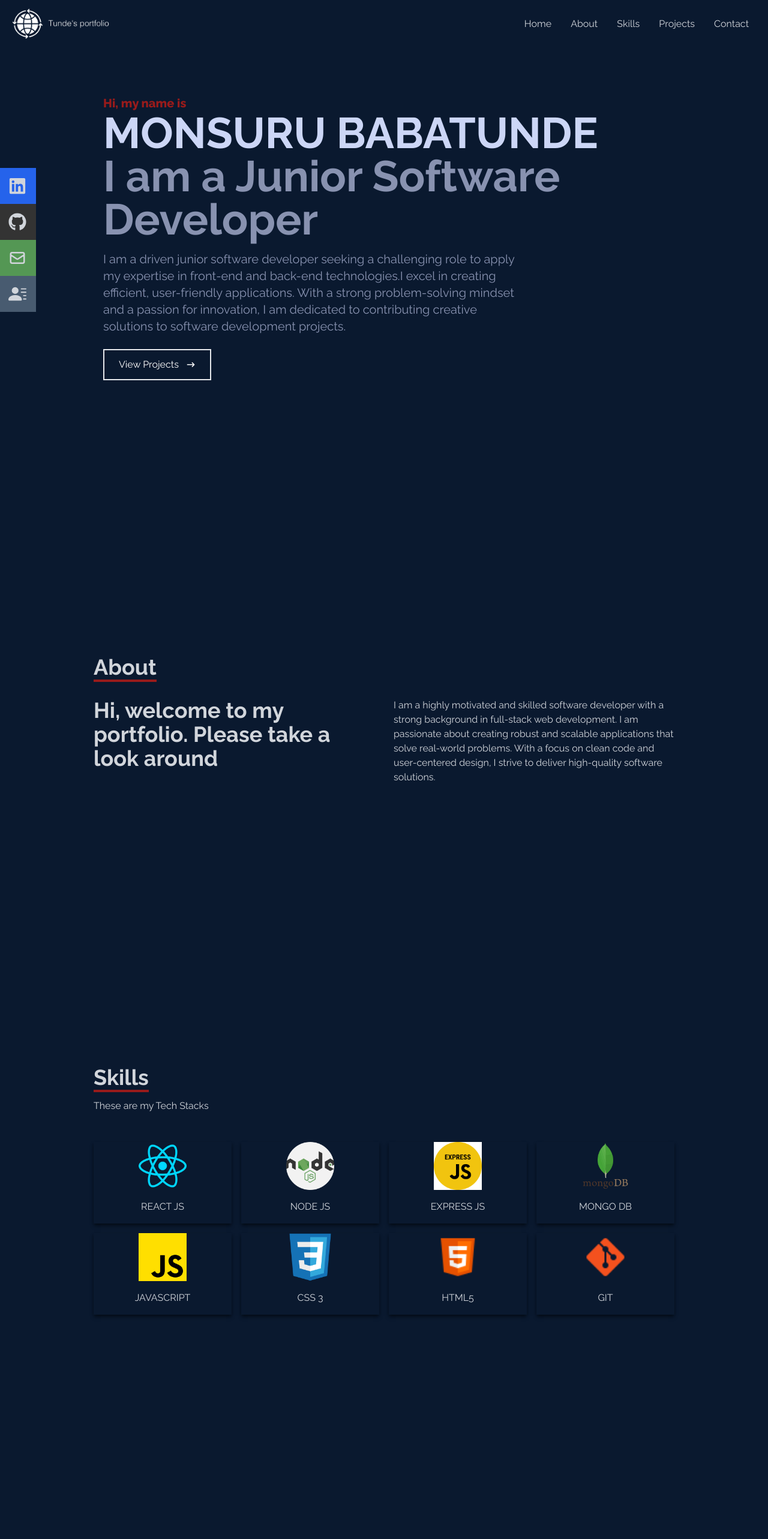
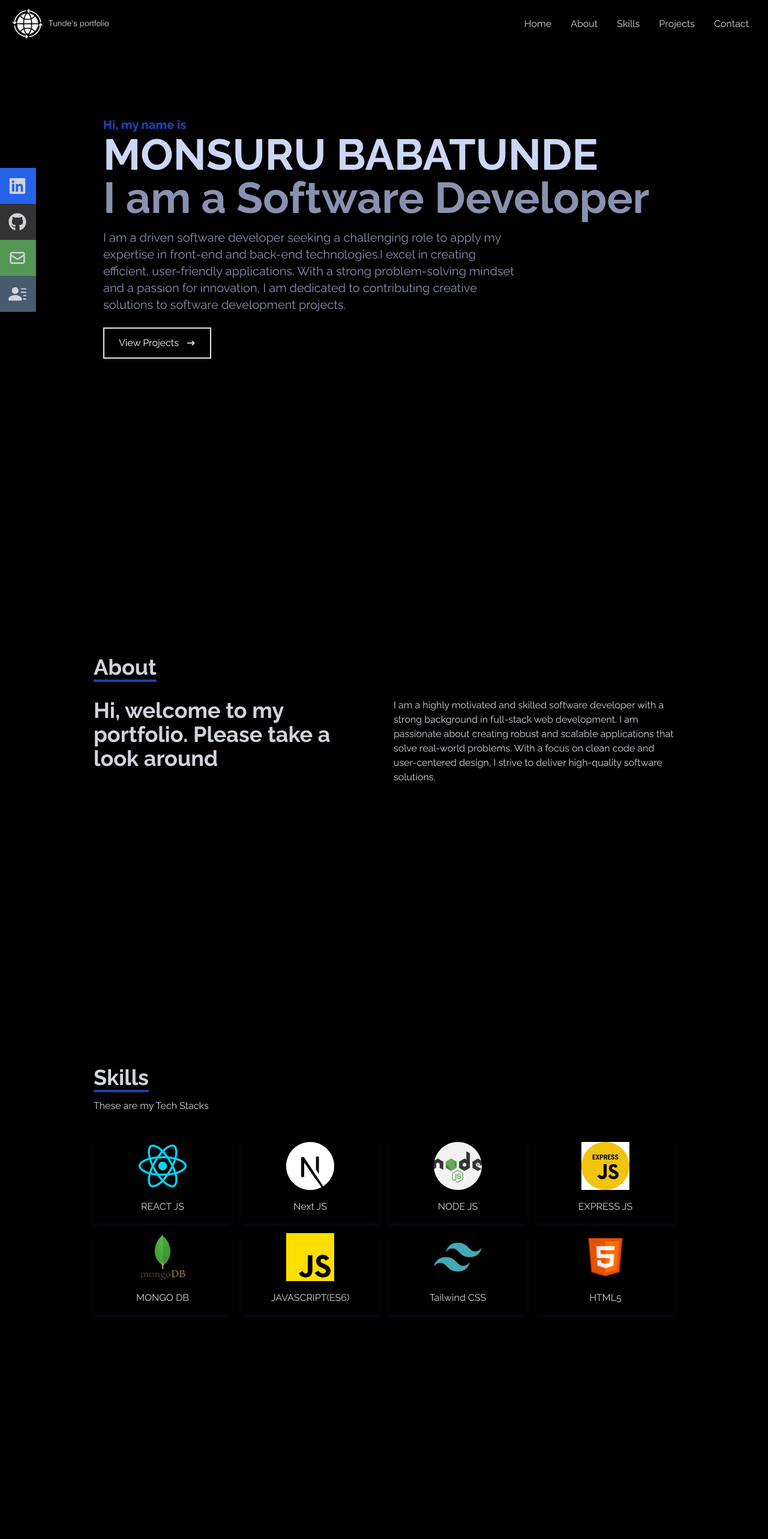
Before and after one commit to Hayteah/portfolio-react-app, a React (Vite) app: page / in a window 1280 px wide. Shown: the top 2566 px of the page at 60% size. Built offline with nearby package versions, Linux system fonts and the light colour scheme.

Commit message:
change background color and resume link

```diff
--- a/src/components/About.jsx
+++ b/src/components/About.jsx
@@ -2,11 +2,11 @@ import React from "react";
 
 const About = () => {
   return (
-    <div name="about" className="w-full h-screen  bg-[#0a192f] text-gray-300">
+    <div name="about" className="w-full h-screen  bg-black text-gray-300">
       <div className="flex flex-col justify-center items-center w-full h-full">
         <div className="max-w-[1000px] w-full grid grid-cols-2 gap-8">
           <div className="sm:text-left pb-8 pl-4">
-            <p className="text-4xl font-bold inline border-b-4 border-red-800">
+            <p className="text-4xl font-bold inline border-b-4 border-blue-800">
               About
             </p>
           </div>
--- a/src/components/Contact.jsx
+++ b/src/components/Contact.jsx
@@ -4,7 +4,7 @@ const contact = () => {
   return (
     <div
       name="contact"
-      className="w-full md:h-screen text-gray-300 bg-[#0a192f] p-4"
+      className="w-full md:h-screen text-gray-300 bg-black p-4"
     >
       <div className="max-w-[1000px] mx-auto p-4 flex flex-col justify-center w-full h-full">
         <form
@@ -13,7 +13,7 @@ const contact = () => {
           className="flex flex-col max-w-[600px] w-full"
         >
           <div className="pb-8">
-            <p className="text-4xl font-bold inline border-b-4 border-red-800 text-gray-300">
+            <p className="text-4xl font-bold inline border-b-4 border-blue-800 text-gray-300">
               Contact
             </p>
             <p className="text-gray-300 py-4">
@@ -21,24 +21,27 @@ const contact = () => {
             </p>
           </div>
           <input
+            required
             className=" p-2 bg-[#ccd6f6] text-black"
             type="text"
             placeholder="Name"
             name="name"
           />
           <input
+            required
             className="my-4 p-2 bg-[#ccd6f6]  text-black"
             type="email"
             placeholder="Email"
             name="email"
           />
           <textarea
+            required
             className="bg-[#ccd6f6] p-2  text-black"
             name="message"
             placeholder="Message"
             rows="10"
           ></textarea>
-          <button className="text-white border-2 hover:bg-red-800 hover:border-red-800 px-4 py-3 my-8 mx-auto flex items-center">
+          <button className="text-white border-2 hover:bg-red-blue hover:border-blue-800 px-4 py-3 my-8 mx-auto flex items-center">
             Let's Connect
           </button>
         </form>
--- a/src/components/Home.jsx
+++ b/src/components/Home.jsx
@@ -4,24 +4,24 @@ import { Link } from "react-scroll";
 
 const Home = () => {
   return (
-    <div name="home" className="w-full h-screen bg-[#0a192f]">
+    <div name="home" className="w-full h-screen bg-black">
       <div className="max-w-[1000px] mx-auto px-8 flex flex-col justify-center h-full">
-        <p className="text-red-800 font-800 text-xl">Hi, my name is</p>
+        <p className="text-blue-800 font-800 text-xl">Hi, my name is</p>
         <h1 className="text-4xl sm:text-7xl font-bold text-[#ccd6f6]">
           MONSURU BABATUNDE
         </h1>
         <h2 className="text-4xl sm:text-7xl font-bold text-[#8892b0]">
-          I am a Junior Software Developer
+          I am a  Software Developer
         </h2>
         <p className=" text-[#8892b0] py-4 max-w-[700px] text-xl">
-          I am a driven junior software developer seeking a challenging role to
+          I am a driven software developer seeking a challenging role to
           apply my expertise in front-end and back-end technologies.I excel in
           creating efficient, user-friendly applications. With a strong
           problem-solving mindset and a passion for innovation, I am dedicated
           to contributing creative solutions to software development projects.
         </p>
         <div>
-          <button className="text-white group border-2 px-6 py-3 my-2 flex items-center hover:bg-red-800 hover:border-red-800">
+          <button className="text-white group border-2 px-6 py-3 my-2 flex items-center hover:bg-blue-800 hover:border-blue-800">
             <Link to="projects" smooth={true} duration={500}>
               View Projects
             </Link>
--- a/src/components/NavBar.jsx
+++ b/src/components/NavBar.jsx
@@ -9,7 +9,7 @@ const NavBar = () => {
   const [nav, setNav] = useState(false);
   const handleClick = () => setNav(!nav);
   return (
-    <div className="fixed w-full h-20 flex justify-between items-center px-4 bg-[#0a192f] text-gray-300">
+    <div className="fixed w-full h-20 flex justify-between items-center px-4 bg-black text-gray-300">
       <div>
         <img src={Logo} alt="" style={{ width: "170px" }} />
       </div>
@@ -116,7 +116,7 @@ const NavBar = () => {
             <a
               className="flex justify-between items-center w-full text-gray-300"
               target="_blank"
-              href="https://drive.google.com/file/d/1BEPG4Z75n9zv6UdhsO_xbXBq_4jiS7E4/view?usp=drive_link"
+              href="https://drive.google.com/file/d/15tEQagMW9Jx44dNNLiAWzHBuo1TAF89x/view?usp=sharing"
             >
               Resume <BsFillPersonLinesFill size={30} />
             </a>
--- a/src/components/Projects.jsx
+++ b/src/components/Projects.jsx
@@ -7,11 +7,11 @@ const Projects = () => {
   return (
     <div
       name="projects"
-      className="w-full md:h-screen text-gray-300 bg-[#0a192f]"
+      className="w-full md:h-screen text-gray-300 bg-black"
     >
       <div className="max-w-[1000px] mx-auto p-4 flex flex-col justify-center w-full h-full">
         <div className="pb-8">
-          <p className="text-4xl font-bold inline border-b-4 text-gray-300 border-red-800">
+          <p className="text-4xl font-bold inline border-b-4 text-gray-300 border-blue-800">
             Projects
           </p>
           <p className="py-6">Here are lists of my projects</p>
--- a/src/components/Skills.jsx
+++ b/src/components/Skills.jsx
@@ -4,16 +4,16 @@ import reactImg from '../assets/react.png'
 import nodeJSImg from '../assets/nodejs.png'
 import HTMLImg from "../assets/html5.png";
 import expressJS from '../assets/express-js.png'
-import Css3 from '../assets/css3.png'
-import git from '../assets/icons8-git-48.png'
 import javaScript from '../assets/js.png'
+import nextJs from '../assets/nextjs_logo.png'
+import Tailwind from '../assets/tailwind.png'
 
 const Skills = () => {
   return (
-    <div name="skills" className="w-full h-screen bg-[#0a192f] text-gray-300">
+    <div name="skills" className="w-full h-screen bg-black text-gray-300">
       <div className="max-w-[1000px] mx-auto p-4 flex flex-col justify-center w-full h-full">
         <div>
-          <p className="text-4xl font-bold inline border-b-4 border-red-800">
+          <p className="text-4xl font-bold inline border-b-4 border-blue-800">
             Skills
           </p>
           <p className="py-4">These are my Tech Stacks</p>
@@ -23,6 +23,10 @@ const Skills = () => {
           <div className="shadow-md shadow-[#040c16] hover:scale-110 duration-500">
             <img className="w-20 mx-auto" src={reactImg} alt="reactJS icon" />
             <p className="my-4">REACT JS</p>
+          </div>
+          <div className="shadow-md shadow-[#040c16] hover:scale-110 duration-500">
+            <img className="w-20 mx-auto" src={nextJs} alt="GIT icon" />
+            <p className="my-4">Next JS</p>
           </div>
           <div className="shadow-md shadow-[#040c16] hover:scale-110 duration-500">
             <img className="w-20 mx-auto" src={nodeJSImg} alt="nodeJs icon" />
@@ -38,20 +42,17 @@ const Skills = () => {
           </div>
           <div className="shadow-md shadow-[#040c16] hover:scale-110 duration-500">
             <img className="w-20 mx-auto" src={javaScript} alt="JS icon" />
-            <p className="my-4">JAVASCRIPT</p>
+            <p className="my-4">JAVASCRIPT(ES6)</p>
           </div>
           <div className="shadow-md shadow-[#040c16] hover:scale-110 duration-500">
-            <img className="w-20 mx-auto" src={Css3} alt="CSS3 icon" />
-            <p className="my-4">CSS 3</p>
+            <img className="w-20 mx-auto" src={Tailwind} alt="CSS3 icon" />
+            <p className="my-4">Tailwind CSS</p>
           </div>
           <div className="shadow-md shadow-[#040c16] hover:scale-110 duration-500">
             <img className="w-20 mx-auto" src={HTMLImg} alt="HTML5 icon" />
             <p className="my-4">HTML5</p>
           </div>
-          <div className="shadow-md shadow-[#040c16] hover:scale-110 duration-500">
-            <img className="w-20 mx-auto" src={git} alt="GIT icon" />
-            <p className="my-4">GIT</p>
-          </div>
+
         </div>
       </div>
     </div>
```
Also changed, not shown: src/assets/nextjs_logo.png (added).
